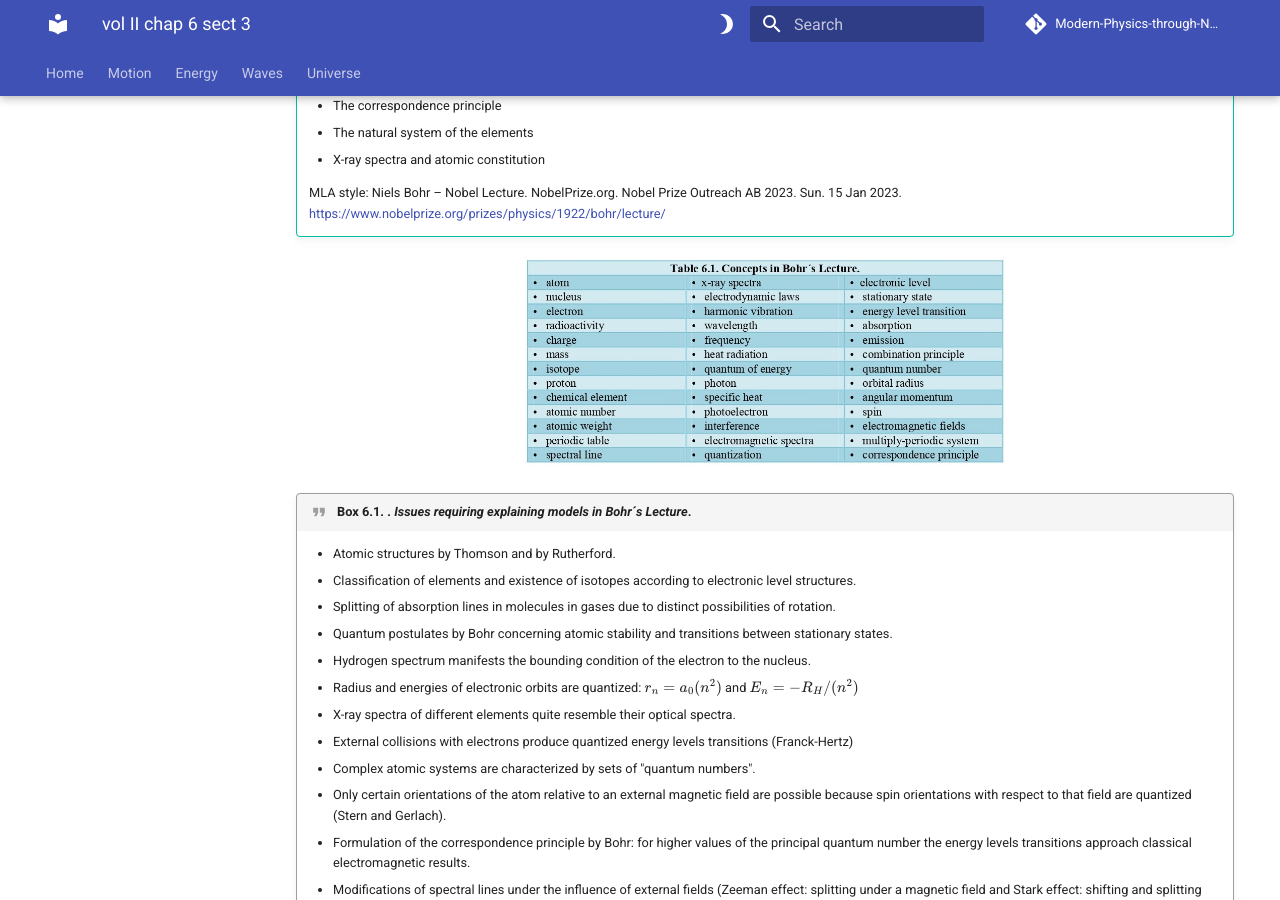
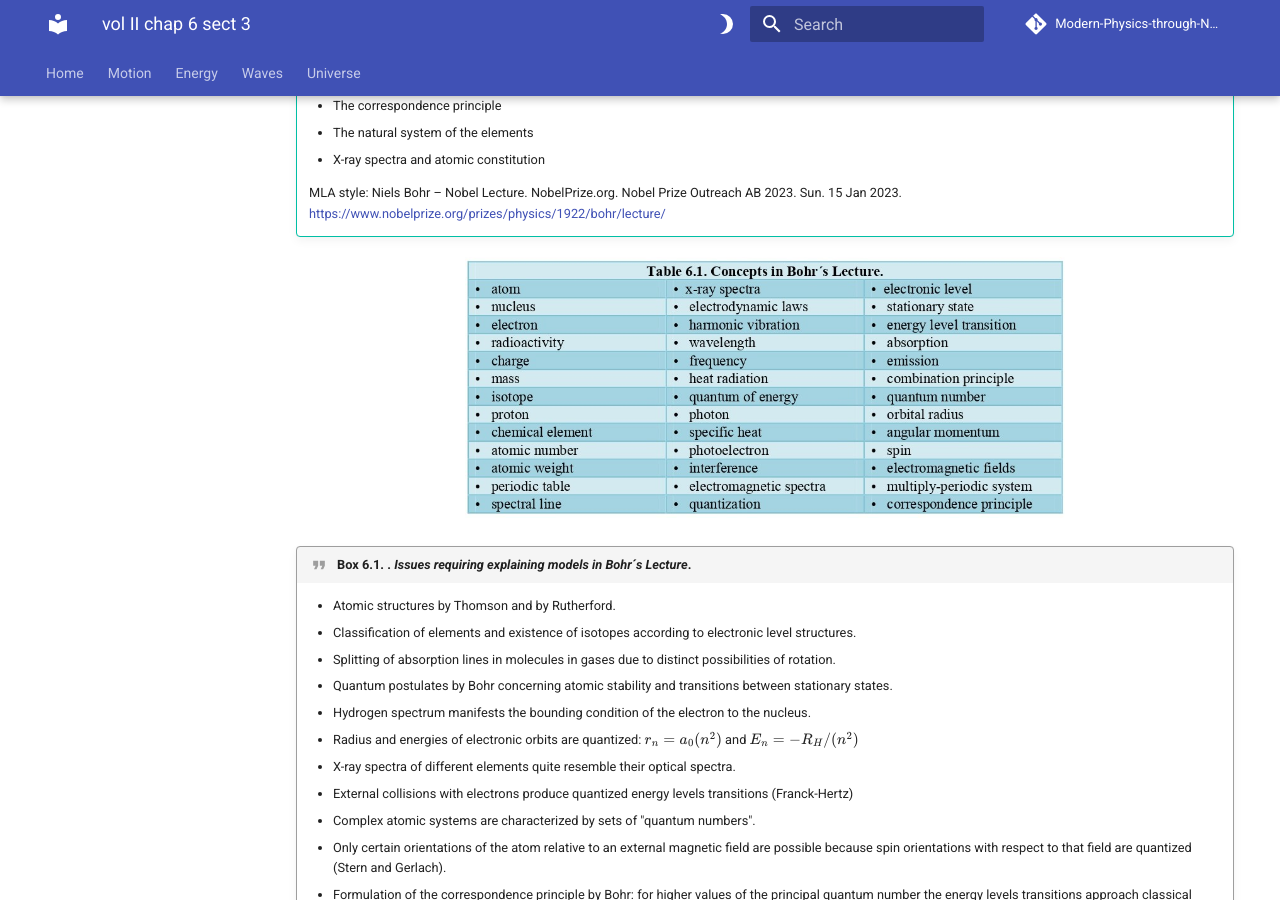
Before and after one commit to modphysnobel/modphysnobel.github.io, an MkDocs documentation site: the page built from docs/vol-II/vol-II-chap-6-sect-3.md, in a window 1280 px wide and 900 px high, scrolled down 1482 px. Built offline with MkDocs 1.6.1 and Material for MkDocs 9.7.7, drawn with Linux system fonts in a browser that asks for light colours; some web fonts are replaced; comment, search, counter and statistics services are not loaded.

Commit message:
Update vol-II-chap-6-sect-3.md

```diff
--- a/docs/vol-II/vol-II-chap-6-sect-3.md
+++ b/docs/vol-II/vol-II-chap-6-sect-3.md
@@ -44,7 +44,7 @@
 	MLA style: Niels Bohr – Nobel Lecture. NobelPrize.org. Nobel Prize Outreach AB 2023. Sun. 15 Jan 2023. https://www.nobelprize.org/prizes/physics/1922/bohr/lecture/
 
 <p align="center" width="100%">
-    <img width="480" src="https://github.com/modphysnobel/modphysnobel.github.io/blob/main/docs/vol-II/figs/6.1.jpg?raw=true">
+    <img width="600" src="https://github.com/modphysnobel/modphysnobel.github.io/blob/main/docs/vol-II/figs/6.1.jpg?raw=true">
 </p>
 
 
@@ -78,7 +78,7 @@
 	MLA style: Willis E. Lamb – Nobel Lecture. NobelPrize.org. Nobel Prize Outreach AB 2023. Thu. 19 Jan 2023. https://www.nobelprize.org/prizes/physics/1955/lamb/lecture/
 
 <p align="center" width="100%">
-    <img width="480" src="https://github.com/modphysnobel/modphysnobel.github.io/blob/main/docs/vol-II/figs/6.2.jpg?raw=true">
+    <img width="600" src="https://github.com/modphysnobel/modphysnobel.github.io/blob/main/docs/vol-II/figs/6.2.jpg?raw=true">
 </p>
 
 
@@ -115,7 +115,7 @@
 	MLA style: Charles H. Townes – Nobel Lecture. NobelPrize.org. Nobel Prize Outreach AB 2023. Mon. 16 Jan 2023. https://www.nobelprize.org/prizes/physics/1964/townes/lecture/
 
 <p align="center" width="100%">
-    <img width="480" src="https://github.com/modphysnobel/modphysnobel.github.io/blob/main/docs/vol-II/figs/6.3.jpg?raw=true">
+    <img width="600" src="https://github.com/modphysnobel/modphysnobel.github.io/blob/main/docs/vol-II/figs/6.3.jpg?raw=true">
 </p>
 
 !!! quote "Box 6.3. *Issues requiring explaining models in Townes´ Lecture*."
@@ -159,7 +159,7 @@
 	MLA style: Arthur L. Schawlow – Nobel Lecture. NobelPrize.org. Nobel Prize Outreach AB 2023. Mon. 17 Apr 2023. https://www.nobelprize.org/prizes/physics/1981/schawlow/lecture/
 
 <p align="center" width="100%">
-    <img width="480" src="https://github.com/modphysnobel/modphysnobel.github.io/blob/main/docs/vol-II/figs/6.4.jpg?raw=true">
+    <img width="600" src="https://github.com/modphysnobel/modphysnobel.github.io/blob/main/docs/vol-II/figs/6.4.jpg?raw=true">
 </p>
 
 !!! quote "Box 6.4. *Issues requiring explaining models in Schawlow´s Lecture*."
```
